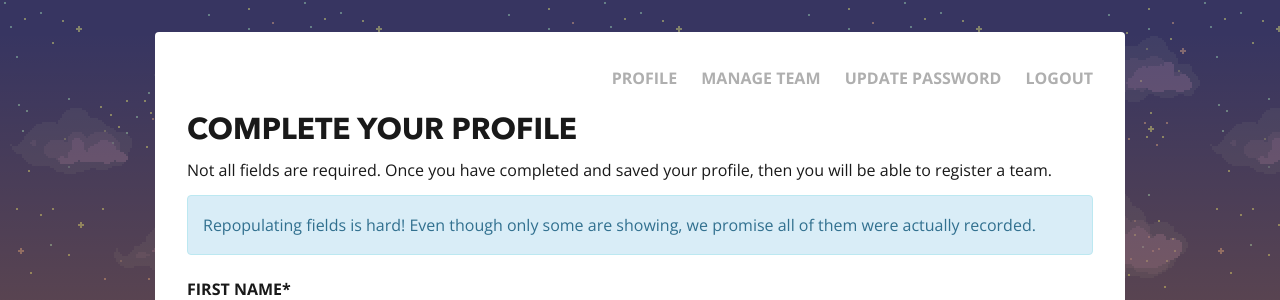
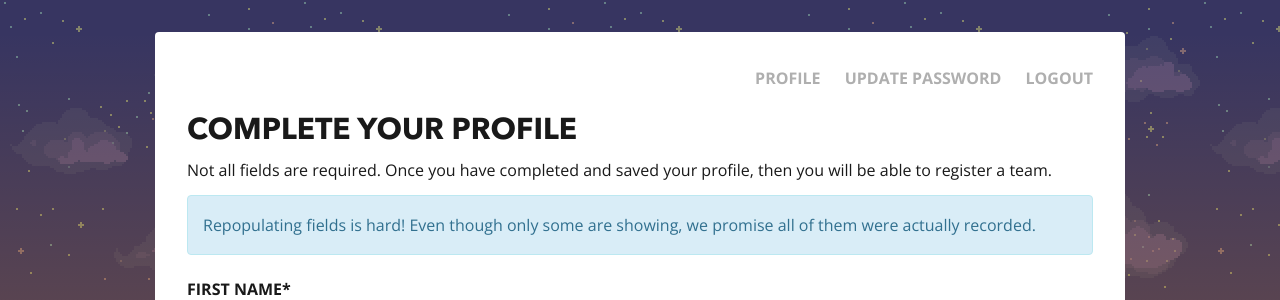
Before and after one commit to FSU-ACM/Contest-Server, a Python web app: template app/templates/profile.html in a window 1280 px wide. Shown: the top 300 px of the page. Run offline with Jinja, Linux system fonts and the light colour scheme; the template is opened without the code that fills it: most values are stand-ins (such as "Sample title", 1, 10 or a date in 2020); some libraries are stand-ins or nearby versions.

Commit message:
Fix menuitems.

```diff
--- a/app/templates/menuitems.html
+++ b/app/templates/menuitems.html
@@ -1,7 +1,7 @@
 <div class="menuitems" aria-expanded="true">
     <a href="{{ url_for('profile') }}">Profile</a>
 		{% if profile %}
-    <a href="{{ url_for('teams') }}">Manage Team</a>
+    <!-- <a href="{{ url_for('teams') }}">Manage Team</a> -->
 		{% endif %}
     <a href="{{ url_for('updatepassword') }}">Update Password</a>
     <a href="{{ url_for('logout') }}">Logout</a>
```
